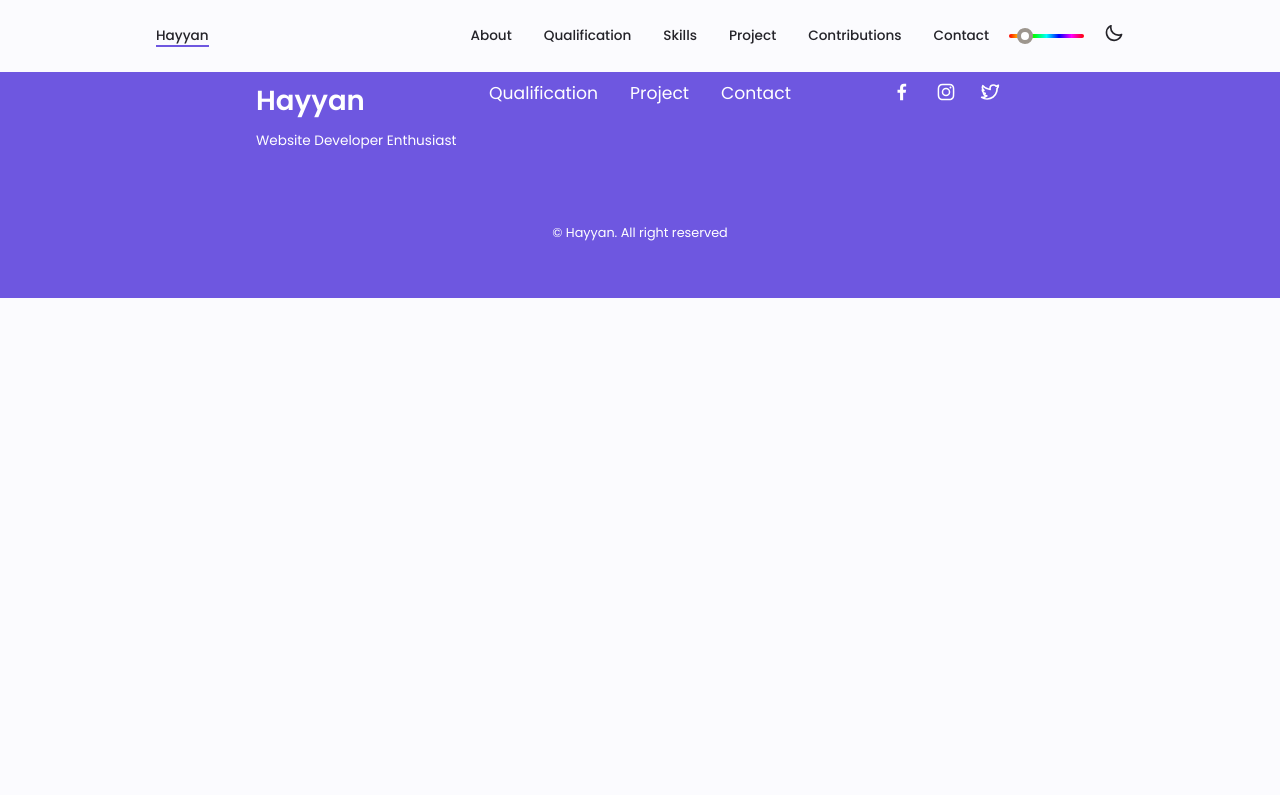
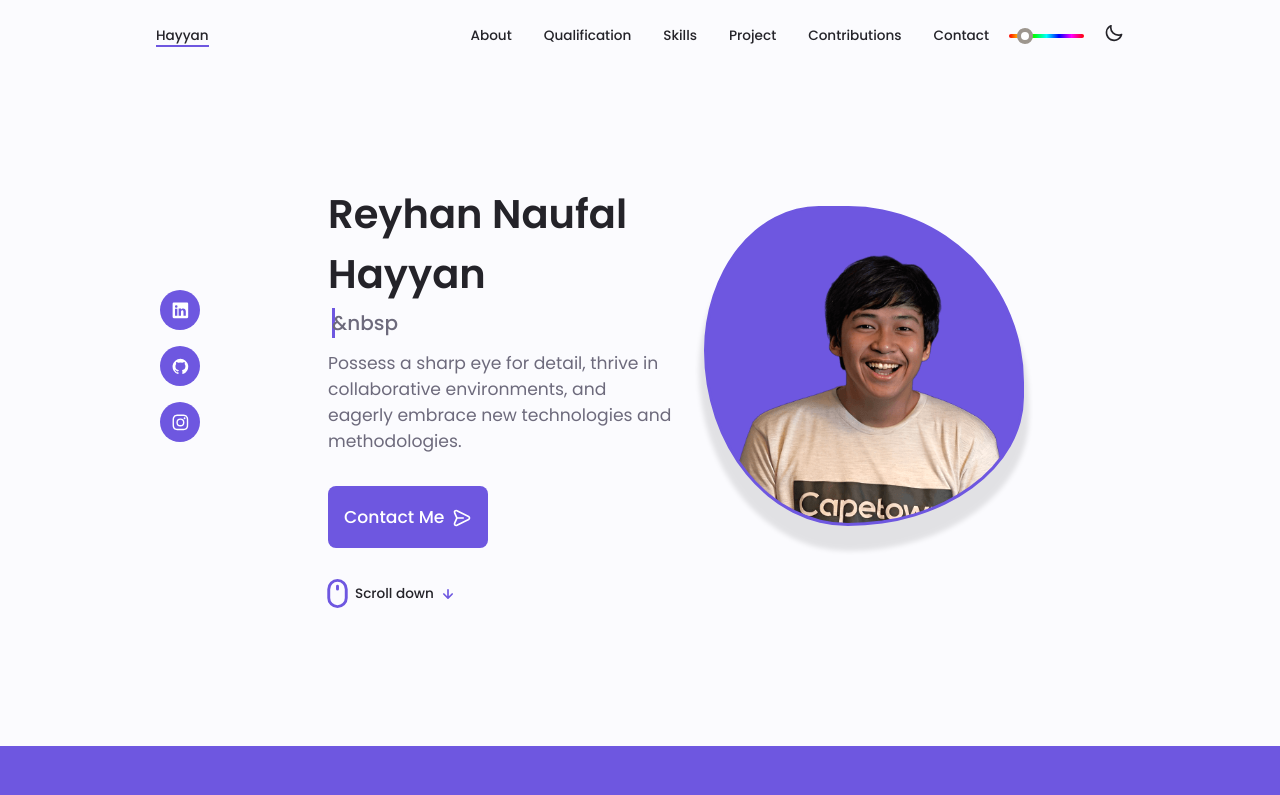
Before and after one commit to rheyhannh/whoishayyan.site, a Next.js app: page / in a window 1280 px wide. Shown: the top 795 px of the page. Built offline with nearby package versions, Linux system fonts and the light colour scheme; a web font is replaced by a local one.

Commit message:
feat: Add sections & homesection component

```diff
--- a/src/app/_root.module.css
+++ b/src/app/_root.module.css
@@ -335,9 +335,15 @@ li.nav__item:nth-child(1) {
   row-gap: 1rem;
 }
 
-.home__social-icon {
+.home__social_icon {
   font-size: .975rem;
   color: var(--white-color);
+}
+
+.home__social_icon svg {
+  display: flex;
+  width: 18.8px;
+  height: 18.8px;
 }
 
 .social__box {
@@ -346,35 +352,21 @@ li.nav__item:nth-child(1) {
   align-items: center;
   width: 1.95rem;
   height: 1.95rem;
+  cursor: pointer;
   background: var(--first-color);
+  border: 2.75px solid transparent;
   border-radius: 50%;
   transition: all .5s ease-in-out;
 }
 
-.social__box.linked:hover .home__social-icon {
-  /* Can add animation with changing icon color,
-  border color with icon color and background with
-  white color */
-  color: var(--first-color);
-}
-
-.social__box.github:hover .home__social-icon {
-  /* Can add animation with changing icon color,
-  border color with icon color and background with
-  white color */
-  color: var(--first-color);
-}
-
-.social__box.instagram:hover .home__social-icon {
-  /* Can add animation with changing icon color,
-  border color with icon color and background with
-  white color */
-  color: var(--first-color);
-}
-
 .social__box:hover {
   background: var(--white-color);
+  border-color: var(--first-color);
   transform: rotate(360deg) scale(1.25);
+}
+
+.social__box:hover .home__social_icon {
+  color: var(--first-color);
 }
 
 .home__blob {
@@ -396,7 +388,7 @@ li.nav__item:nth-child(1) {
   background-color: transparent;
 }
 
-.home__blob-img {
+.home__blob_img {
   width: var(--blob-size);
   display: block;
   margin: auto;
@@ -455,28 +447,40 @@ li.nav__item:nth-child(1) {
   display: none;
 }
 
-.home__scroll-button {
+.home__scroll_button {
   color: var(--first-color);
   transition: .3s;
 }
 
-.home__scroll-button:hover {
+.home__scroll_button:hover {
   transform: translateY(0.25rem);
 }
 
-.home__scroll-mouse {
+.home__scroll_mouse {
   font-size: 2rem;
 }
 
-.home__scroll-name {
+.home__scroll_mouse svg {
+  display: flex;
+  width: 35px;
+  height: 35px;
+}
+
+.home__scroll_name {
   font-size: var(--small-font-size);
   color: var(--title-color);
   font-weight: var(--font-medium);
   margin-right: var(--mb-0-25);
 }
 
-.home__scroll-arrow {
+.home__scroll_arrow {
   font-size: 1.25rem;
+}
+
+.home__scroll_arrow svg {
+  display: flex;
+  width: 20px;
+  height: 20px;
 }
 
 .button {
@@ -506,7 +510,14 @@ li.nav__item:nth-child(1) {
   transition: .3s;
 }
 
-.button--flex {
+.button__icon svg {
+  vertical-align: middle;
+  width: 20px;
+  height: 20px;
+  transition: .3s;
+}
+
+.button__flex {
   display: inline-flex;
   align-items: center;
 }
@@ -1277,7 +1288,7 @@ li.nav__item:nth-child(1) {
     margin-bottom: 4rem;
   }
 
-  .home__social-icon {
+  .home__social_icon {
     font-size: 1.175rem;
   }
 
@@ -1357,8 +1368,8 @@ li.nav__item:nth-child(1) {
     display: block;
   }
 
-  .home__scroll-button {
-    margin-left: 3.5rem;
+  .home__scroll_button {
+    margin-left: 4rem;
   }
 
   .about__container {
@@ -1458,7 +1469,7 @@ li.nav__item:nth-child(1) {
     transform: translateX(-6rem);
   }
 
-  .home__social-icon {
+  .home__social_icon {
     font-size: 1.25rem;
   }
 
--- a/src/app/page.jsx
+++ b/src/app/page.jsx
@@ -1,4 +1,5 @@
 import Header from '@/components/Header'
+import Sections from '@/components/Sections'
 import Footer from '@/components/Footer'
 import styles from './_root.module.css'
 
@@ -7,9 +8,9 @@ export default function Home() {
     <>
       <Header/>
       <main className={styles.main}>
-
+        <Sections/>
       </main>
       <Footer/>
     </>
-)
+  )
 }
--- /dev/null
+++ b/src/components/HomeSection.jsx
@@ -0,0 +1,75 @@
+import Image from "next/image"
+import Link from "next/link"
+import styles from '../app/_root.module.css'
+import {
+    UilLinkedin,
+    UilGithub,
+    UilInstagram,
+    UilMessage,
+    UilArrowDown,
+    UilMouseAlt
+} from '@iconscout/react-unicons'
+
+export default function HomeSection() {
+    const homeSocials = [
+        { href: 'https://www.linkedin.com/in/rheyhannh/', uil: <UilLinkedin/> },
+        { href: 'https://github.com/rheyhannh/', uil: <UilGithub/> },
+        { href: 'https://www.instagram.com/rheyhannh/', uil: <UilInstagram/> },
+    ]
+
+    return (
+        <section className={`${styles.home} ${styles.section}`} id="home">
+            <div className={`${styles.home__container} ${styles.container} ${styles.grid}`}>
+                <div className={`${styles.home__content} ${styles.grid}`}>
+                    <div className={styles.home__social}>
+                        {homeSocials.map((item, index) => (
+                            <div className={styles.social__box} key={crypto.randomUUID()}>
+                                    <Link
+                                        href={item.href}
+                                        className={styles.home__social_icon}
+                                        target="_blank"
+                                    >
+                                        <i>{item.uil}</i>
+                                    </Link>
+                            </div>
+                        ))}
+                    </div>
+
+                    <div className={styles.home__img}>
+                        <div className={styles.home__blob} id="home__blob">
+                            <Image
+                                src={'/profil-nobg-min.png'}
+                                width={250}
+                                height={250}
+                                alt={'Home Image'}
+                                className={styles.home__blob_img}
+                                priority={true}
+                            />
+                        </div>
+                    </div>
+
+                    <div className={styles.home__data}>
+                        <h1 className={styles.home__title}>Reyhan Naufal <span id="changeFont">Hayyan</span></h1>
+                        <h3 className={styles.home__subtitle}><span className={styles.typed__text}></span><span
+                                className={`${styles.cursor} ${styles.blink}`}>&nbsp</span></h3>
+                        <p className={styles.home__description}>
+                            Possess a sharp eye for detail, thrive in collaborative environments, and eagerly
+                            embrace new technologies and methodologies.
+                        </p>
+                        <a href="#contact" className={`${styles.button} ${styles.button__flex}`}>
+                            Contact Me <i className={styles.button__icon}><UilMessage/></i>
+                        </a>
+                    </div>
+                </div>
+
+                <div className={styles.home__scroll}>
+                    <a href="#about" className={`${styles.home__scroll_button} ${styles.button__flex}`}>
+                        <i className={styles.home__scroll_mouse}><UilMouseAlt/></i>
+                        <span className={styles.home__scroll_name}>Scroll down</span>
+                        <i className={styles.home__scroll_arrow}><UilArrowDown/></i>
+                    </a>
+                </div>
+            </div>
+    </section>
+    )
+}
--- /dev/null
+++ b/src/components/Sections.jsx
@@ -0,0 +1,10 @@
+import HomeSection from "./HomeSection"
+
+
+export default function Sections() {
+    return (
+        <>
+            <HomeSection/>
+        </>
+    )
+}
```
Also changed, not shown: public/profil-nobg-min.png (added).
